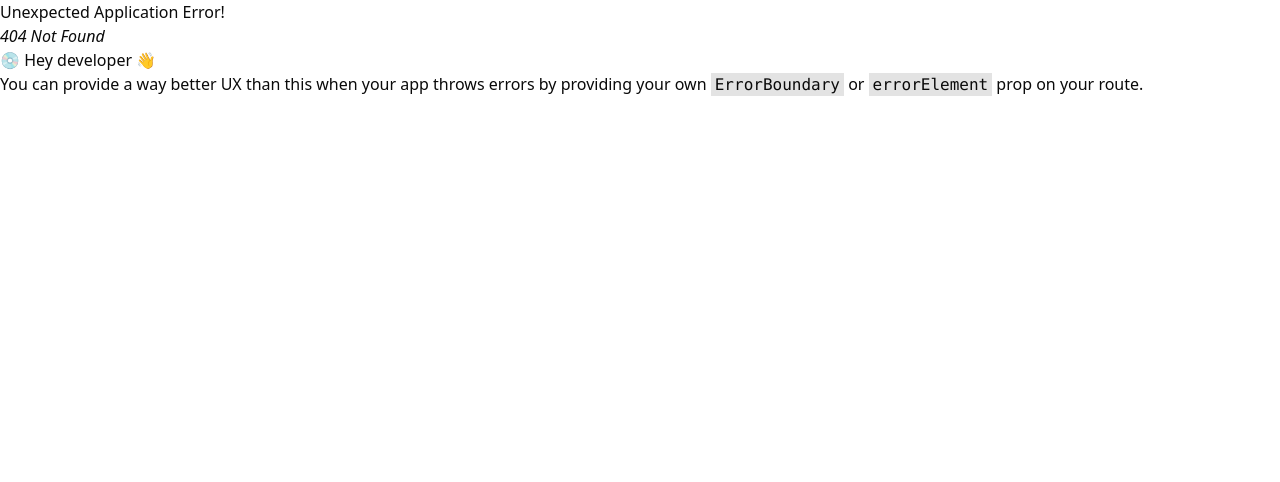
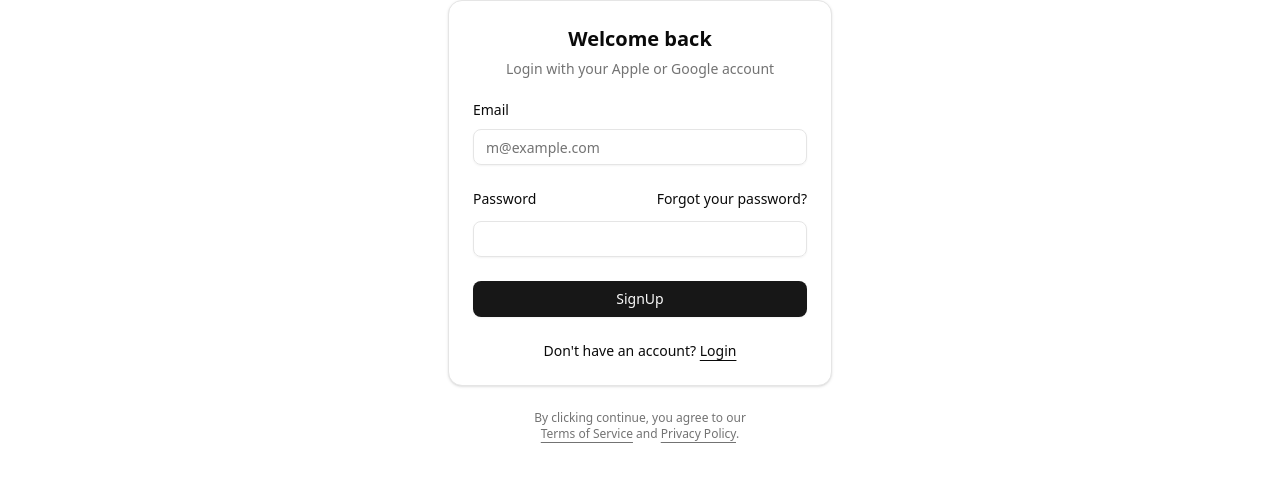
Before and after one commit to RobertHaji/spacer-frontend, a React (Vite) app: page /signup in a window 1280 px wide. Before the commit this address had no page. Shown: the top 482 px of the page. Built offline with nearby package versions, Linux system fonts and the light colour scheme.

Commit message:
added sign up form

```diff
--- /dev/null
+++ b/src/components/signup-form.jsx
@@ -0,0 +1,68 @@
+import { cn } from "@/lib/utils";
+import { Button } from "@/components/ui/button";
+import {
+  Card,
+  CardContent,
+  CardDescription,
+  CardHeader,
+  CardTitle,
+} from "@/components/ui/card";
+import { Input } from "@/components/ui/input";
+import { Label } from "@/components/ui/label";
+
+export function SignUpForm({ className, ...props }) {
+  return (
+    <div className={cn("flex flex-col gap-6", className)} {...props}>
+      <Card>
+        <CardHeader className="text-center">
+          <CardTitle className="text-xl">Welcome back</CardTitle>
+          <CardDescription>
+            Login with your Apple or Google account
+          </CardDescription>
+        </CardHeader>
+        <CardContent>
+          <form>
+            <div className="grid gap-6">
+              <div className="grid gap-6">
+                <div className="grid gap-3">
+                  <Label htmlFor="email">Email</Label>
+                  <Input
+                    id="email"
+                    type="email"
+                    placeholder="m@example.com"
+                    required
+                  />
+                </div>
+                <div className="grid gap-3">
+                  <div className="flex items-center">
+                    <Label htmlFor="password">Password</Label>
+                    <a
+                      href="#"
+                      className="ml-auto text-sm underline-offset-4 hover:underline"
+                    >
+                      Forgot your password?
+                    </a>
+                  </div>
+                  <Input id="password" type="password" required />
+                </div>
+                <Button type="submit" className="w-full">
+                  SignUp
+                </Button>
+              </div>
+              <div className="text-center text-sm">
+                Don&apos;t have an account?{" "}
+                <a href="#" className="underline underline-offset-4">
+                  Login
+                </a>
+              </div>
+            </div>
+          </form>
+        </CardContent>
+      </Card>
+      <div className="text-muted-foreground *:[a]:hover:text-primary text-center text-xs text-balance *:[a]:underline *:[a]:underline-offset-4">
+        By clicking continue, you agree to our <a href="#">Terms of Service</a>{" "}
+        and <a href="#">Privacy Policy</a>.
+      </div>
+    </div>
+  );
+}
--- a/src/pages/signup.jsx
+++ b/src/pages/signup.jsx
@@ -0,0 +1,11 @@
+import { SignUpForm } from "@/components/signup-form";
+
+export default function SignUpPage() {
+  return (
+    <div className="flex w-full h-full justify-center items-center">
+      <div className="max-w-sm">
+        <SignUpForm />
+      </div>
+    </div>
+  );
+}
```
Also changed, not shown: src/main.jsx (+7 -3 lines).
